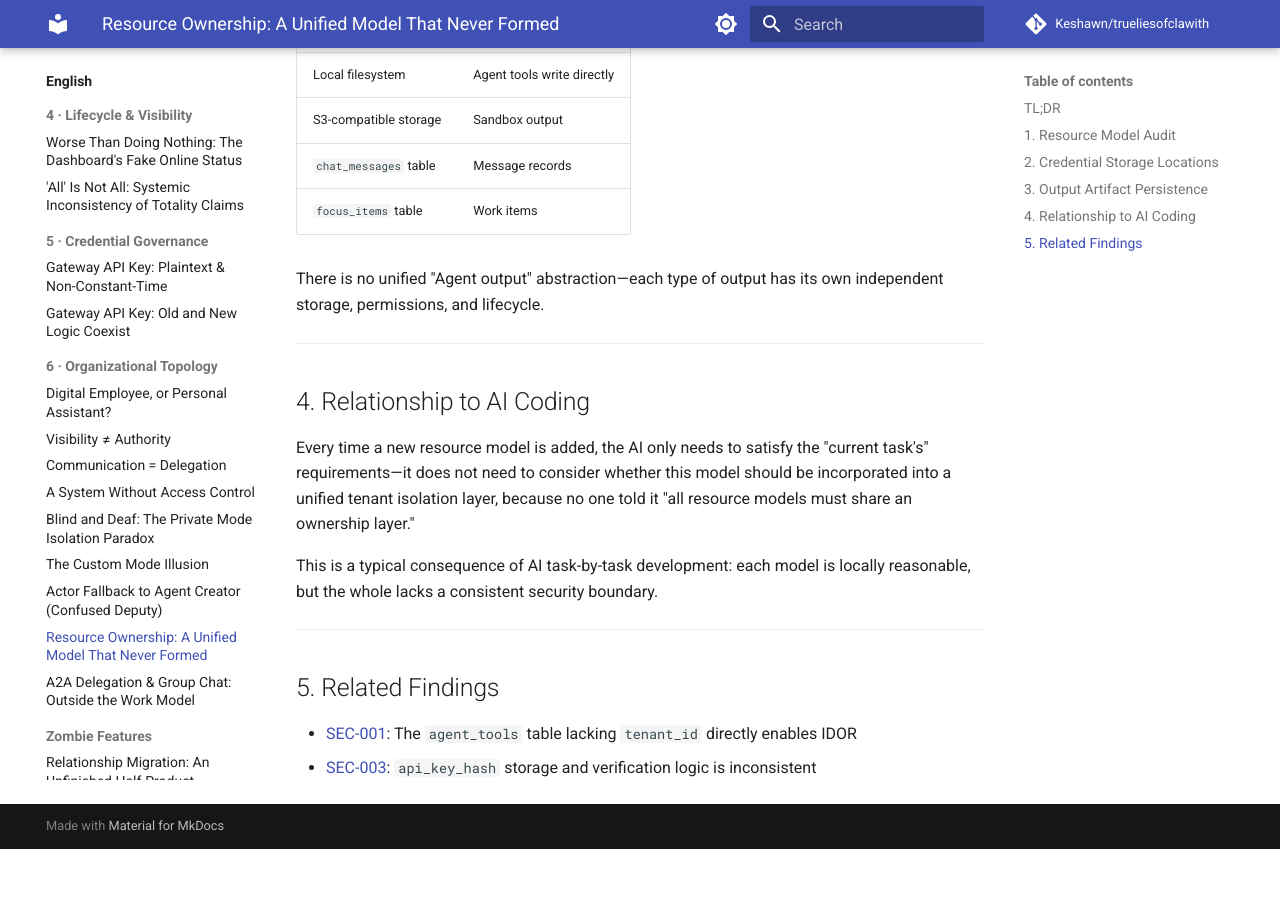
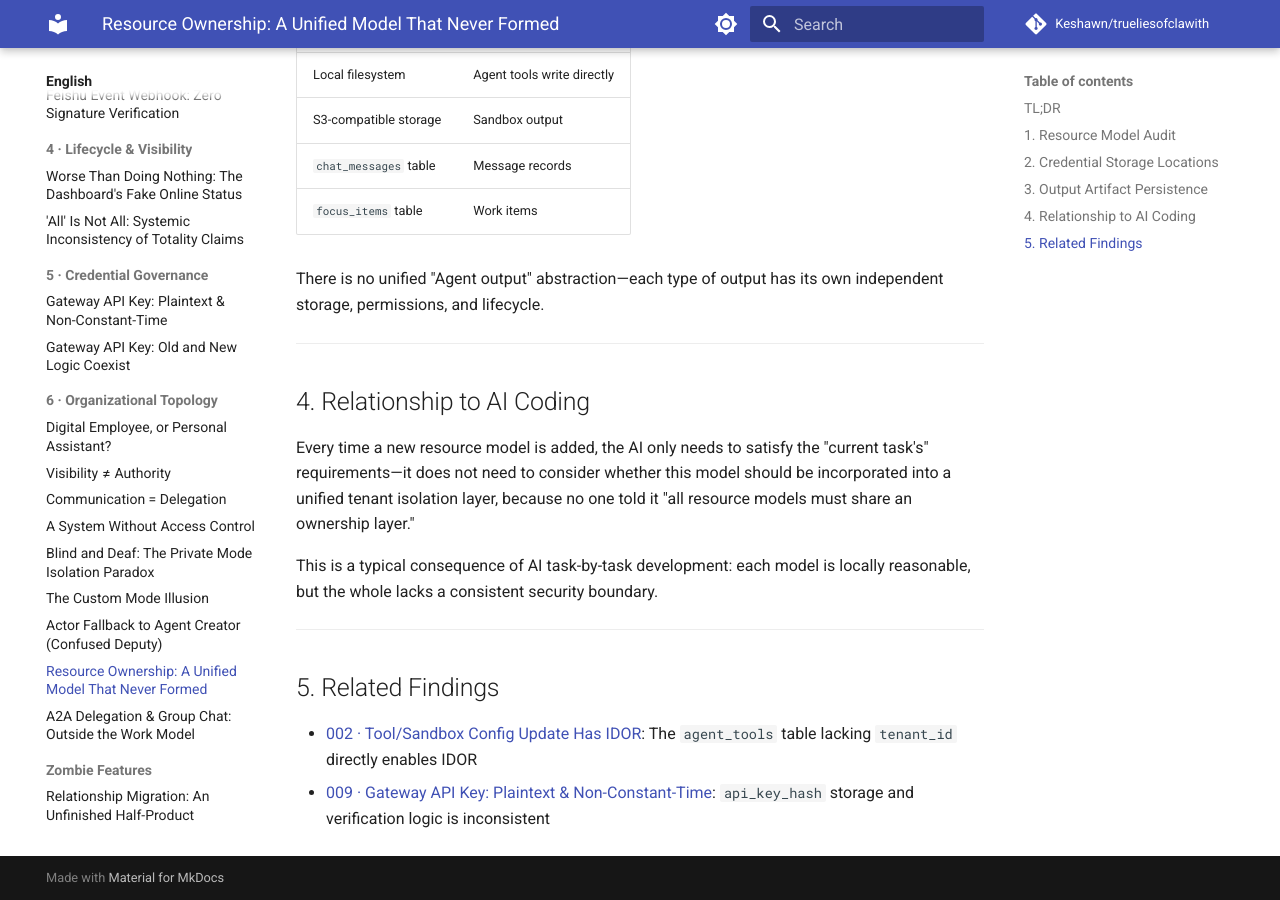
Before and after one commit to Keshawn/trueliesofclawith, an MkDocs documentation site: the page built from true-lies/topics/007.md, in a window 1280 px wide and 900 px high, scrolled down 2086 px. Built offline with MkDocs 1.6.1 and Material for MkDocs 9.7.7, drawn with Linux system fonts in a browser that asks for light colours; comment, search, counter and statistics services are not loaded; before the commit the page ends 2935 px from its top, so only the background shows below that.

Commit message:
fix cross-references: update old paths to topics/ flat structure

```diff
--- a/true-lies/topics/007.md
+++ b/true-lies/topics/007.md
@@ -77,5 +77,5 @@
 
 ## 5. Related Findings
 
-- [SEC-001](../security/tool-config-idor.md): The `agent_tools` table lacking `tenant_id` directly enables IDOR
-- [SEC-003](../security/gateway-key-plaintext.md): `api_key_hash` storage and verification logic is inconsistent
+- [002 · Tool/Sandbox Config Update Has IDOR](002.md): The `agent_tools` table lacking `tenant_id` directly enables IDOR
+- [009 · Gateway API Key: Plaintext & Non-Constant-Time](009.md): `api_key_hash` storage and verification logic is inconsistent
--- a/true-lies/topics/010.md
+++ b/true-lies/topics/010.md
@@ -73,4 +73,4 @@
 
 ## 6. Related Findings
 
-See [Gateway API Key: Plaintext Storage & Non-Constant-Time Comparison](../security/gateway-key-plaintext.md).
+See [009 · Gateway API Key: Plaintext Storage & Non-Constant-Time Comparison](009.md).
--- a/true-lies/zh/topics/010.md
+++ b/true-lies/zh/topics/010.md
@@ -73,4 +73,4 @@
 
 ## 6. 关联
 
-详见 [Gateway API Key 的明文存储与非恒定时间比对](../security/gateway-key-plaintext.md)。
+详见 [009 · Gateway API Key 的明文存储与非恒定时间比对](009.md)。
```
Also changed, not shown: true-lies/topics/009.md (+1 -1 lines), true-lies/zh/topics/007.md (+2 -2 lines), true-lies/zh/topics/009.md (+1 -1 lines).
